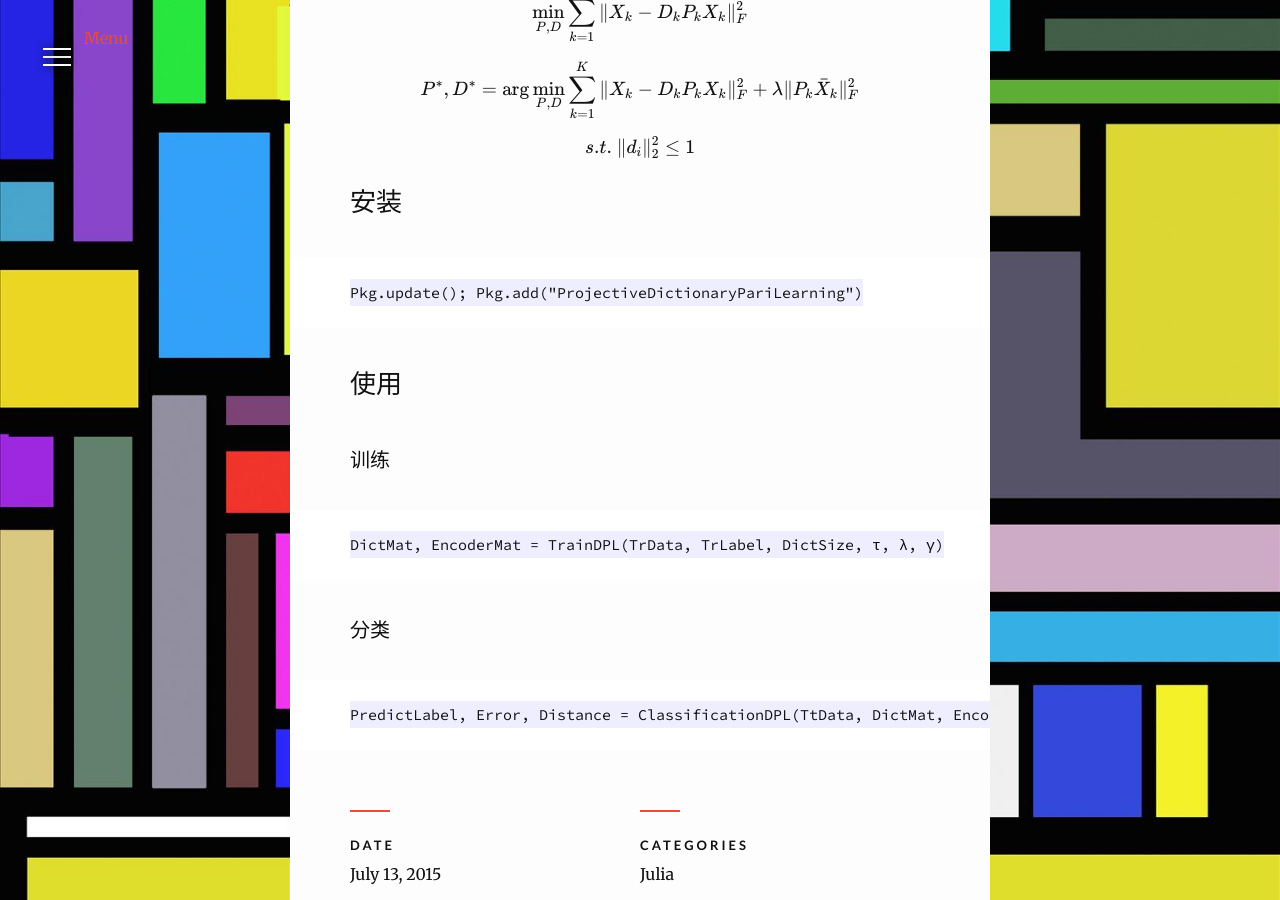
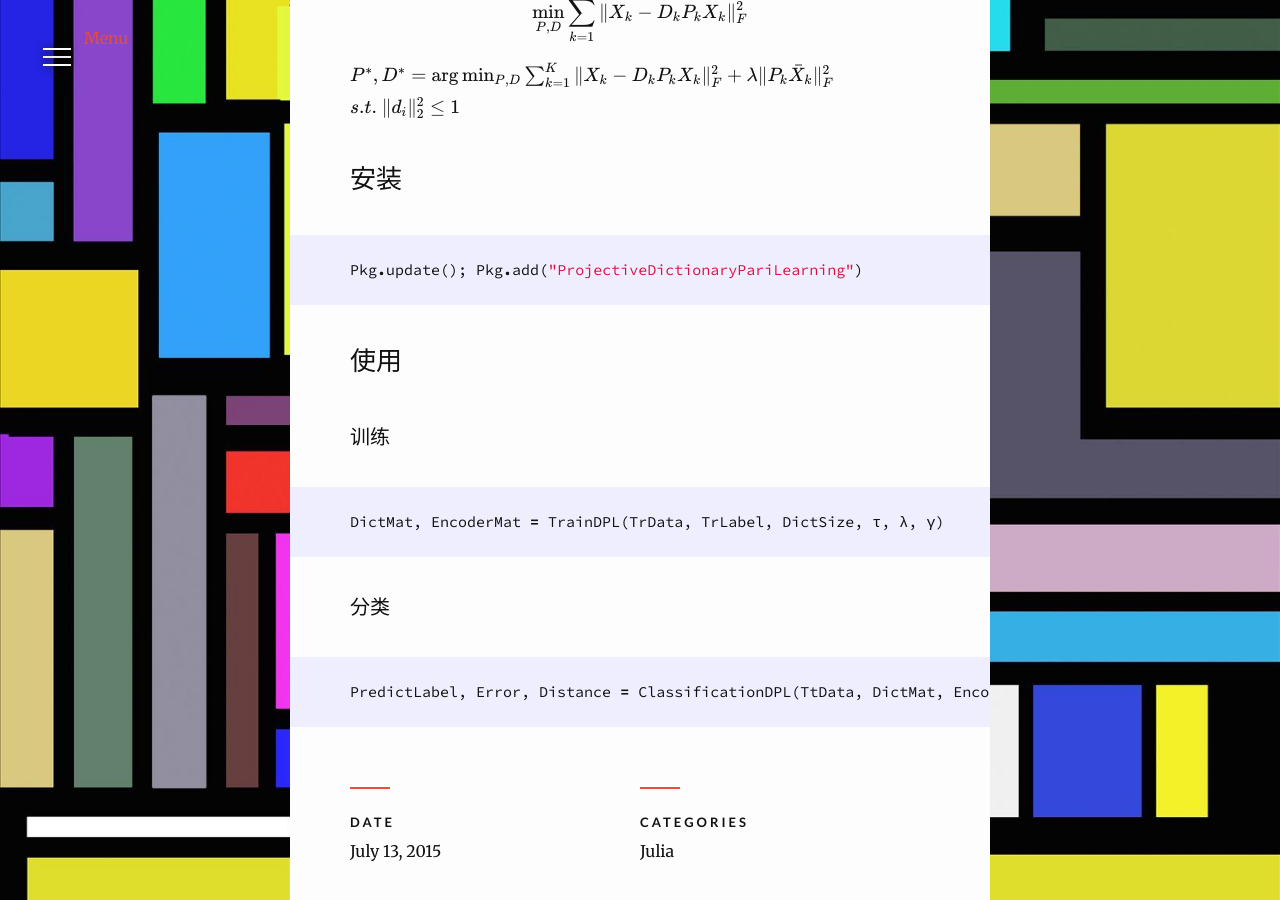
Before and after one commit to quxiaofeng/MachineLearningWithJulia.jl, a Jekyll site: the page built from _posts/2015-07-13-classification.md, in a window 1280 px wide and 900 px high, scrolled down 1392 px. Built offline with Jekyll 4.4.1, drawn with Linux system fonts in a browser that asks for light colours; nearby versions of some CDN libraries; comment, search, counter and statistics services are not loaded.

Commit message:
Updated a post
Signed-off-by: Xiaofeng QU <xiaofeng.qu.hk@ieee.org>

````diff
--- a/_posts/2015-07-13-classification.md
+++ b/_posts/2015-07-13-classification.md
@@ -32,32 +32,28 @@ println("$(dec[1,2])")
 
 Projective Dictionary Pair Learning 投影字典对学习算法 [[Github]](https://github.com/quxiaofeng/ProjectiveDictionaryPairLearning.jl)。
 
-<div id="katex">
-    $$\min_{P,D}{\sum_{k=1}^K\|X_k-D_kP_kX_k\|_F^2}$$
-</div>
+$$\min_{P,D}{\sum_{k=1}^K\|X_k-D_kP_kX_k\|_F^2}$$
 
-<div id="katex">
-	$${P^*,D^*} = \arg\min_{P,D}{\sum_{k=1}^K\|X_k-D_kP_kX_k\|_F^2 +\lambda\|P_k\bar{X}_k\|_F^2}$$
-    $$s.t.\ \|d_i\|_2^2\leq 1$$
-</div>
 
+$${P^*,D^*} = \arg\min_{P,D}{\sum_{k=1}^K\|X_k-D_kP_kX_k\|_F^2 +\lambda\|P_k\bar{X}_k\|_F^2}$$
+$$s.t.\ \|d_i\|_2^2\leq 1$$
 
 ### 安装
 
-```
+{% highlight julia %}
 Pkg.update(); Pkg.add("ProjectiveDictionaryPariLearning")
-```
+{% endhighlight %}
 
 ### 使用
 
 #### 训练
 
-```
+{% highlight julia %}
 DictMat, EncoderMat = TrainDPL(TrData, TrLabel, DictSize, τ, λ, γ)
-```
+{% endhighlight %}
 
 #### 分类
 
-```
+{% highlight julia %}
 PredictLabel, Error, Distance = ClassificationDPL(TtData, DictMat, EncoderMat, DictSize)
-```
+{% endhighlight %}
````
